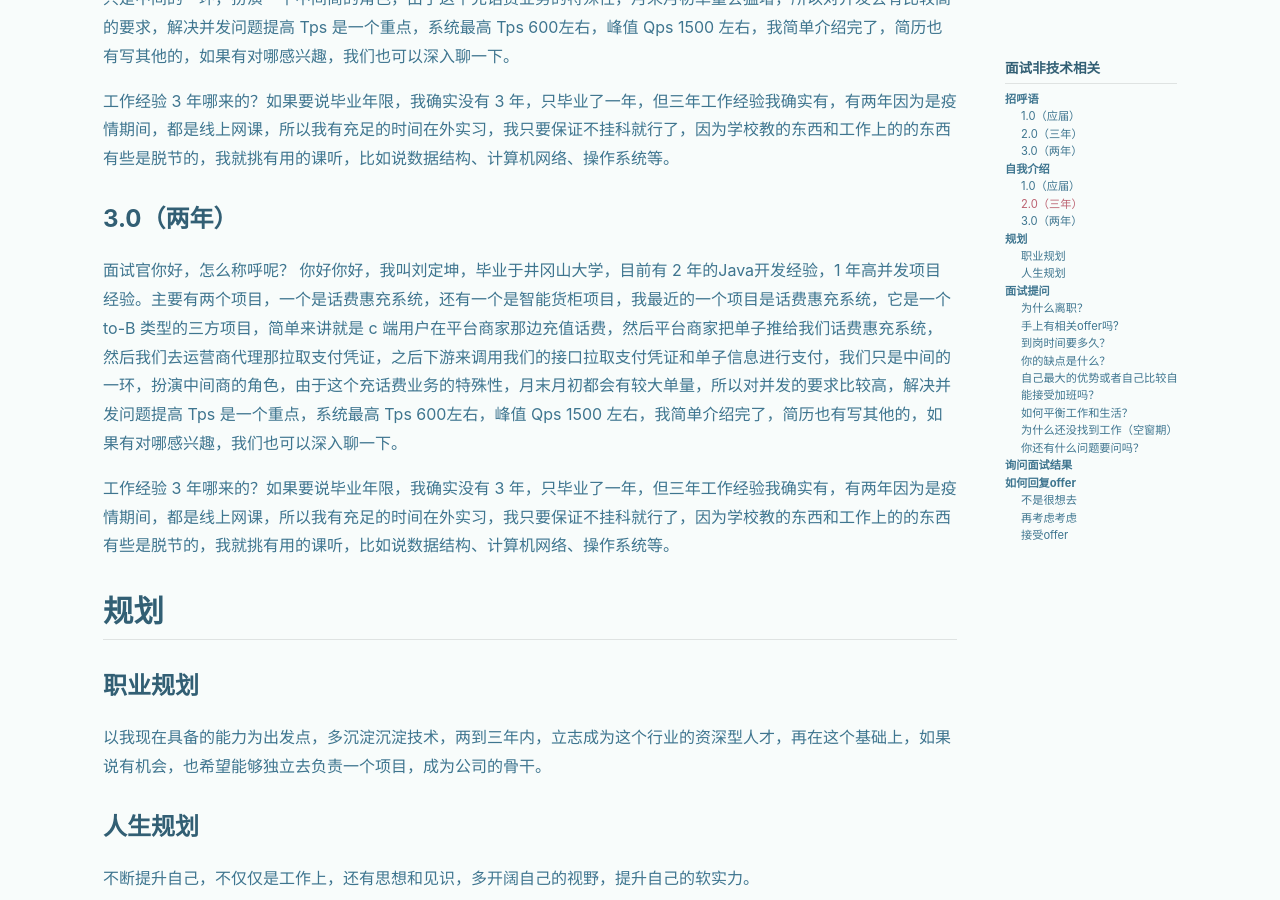
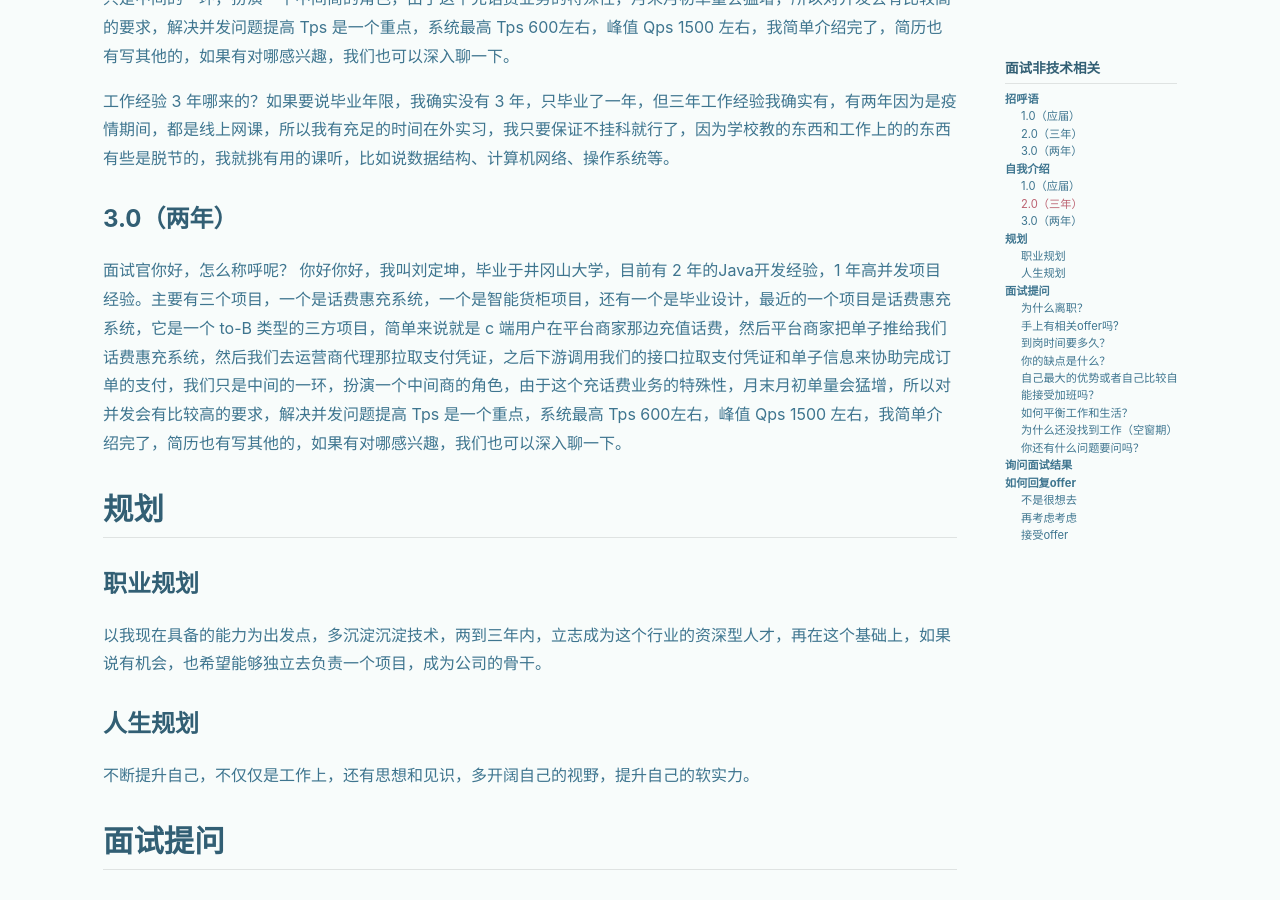
Before and after one commit to lvLiu-kun/lvLiu-kun.github.io, a Jekyll site: the page built from _posts/2024-07-23-面试非技术相关.md, in a window 1280 px wide and 900 px high, scrolled down 1801 px. Built offline with Jekyll 4.4.1, drawn with Linux system fonts in a browser that asks for light colours; nearby versions of some CDN libraries.

```diff
--- a/_posts/2024-07-23-面试非技术相关.md
+++ b/_posts/2024-07-23-面试非技术相关.md
@@ -36,9 +36,7 @@
 ### 3.0（两年）
 
 面试官你好，怎么称呼呢？
-你好你好，我叫刘定坤，毕业于井冈山大学，目前有 2 年的Java开发经验，1 年高并发项目经验。主要有两个项目，一个是话费惠充系统，还有一个是智能货柜项目，我最近的一个项目是话费惠充系统，它是一个 to-B 类型的三方项目，简单来讲就是 c 端用户在平台商家那边充值话费，然后平台商家把单子推给我们话费惠充系统，然后我们去运营商代理那拉取支付凭证，之后下游来调用我们的接口拉取支付凭证和单子信息进行支付，我们只是中间的一环，扮演中间商的角色，由于这个充话费业务的特殊性，月末月初都会有较大单量，所以对并发的要求比较高，解决并发问题提高 Tps 是一个重点，系统最高 Tps 600左右，峰值 Qps 1500 左右，我简单介绍完了，简历也有写其他的，如果有对哪感兴趣，我们也可以深入聊一下。
-
-工作经验 3 年哪来的？如果要说毕业年限，我确实没有 3 年，只毕业了一年，但三年工作经验我确实有，有两年因为是疫情期间，都是线上网课，所以我有充足的时间在外实习，我只要保证不挂科就行了，因为学校教的东西和工作上的的东西有些是脱节的，我就挑有用的课听，比如说数据结构、计算机网络、操作系统等。
+你好你好，我叫刘定坤，毕业于井冈山大学，目前有 2 年的Java开发经验，1 年高并发项目经验。主要有三个项目，一个是话费惠充系统，一个是智能货柜项目，还有一个是毕业设计，最近的一个项目是话费惠充系统，它是一个 to-B 类型的三方项目，简单来说就是 c 端用户在平台商家那边充值话费，然后平台商家把单子推给我们话费惠充系统，然后我们去运营商代理那拉取支付凭证，之后下游调用我们的接口拉取支付凭证和单子信息来协助完成订单的支付，我们只是中间的一环，扮演一个中间商的角色，由于这个充话费业务的特殊性，月末月初单量会猛增，所以对并发会有比较高的要求，解决并发问题提高 Tps 是一个重点，系统最高 Tps 600左右，峰值 Qps 1500 左右，我简单介绍完了，简历也有写其他的，如果有对哪感兴趣，我们也可以深入聊一下。
 
 ## 规划
 
```
